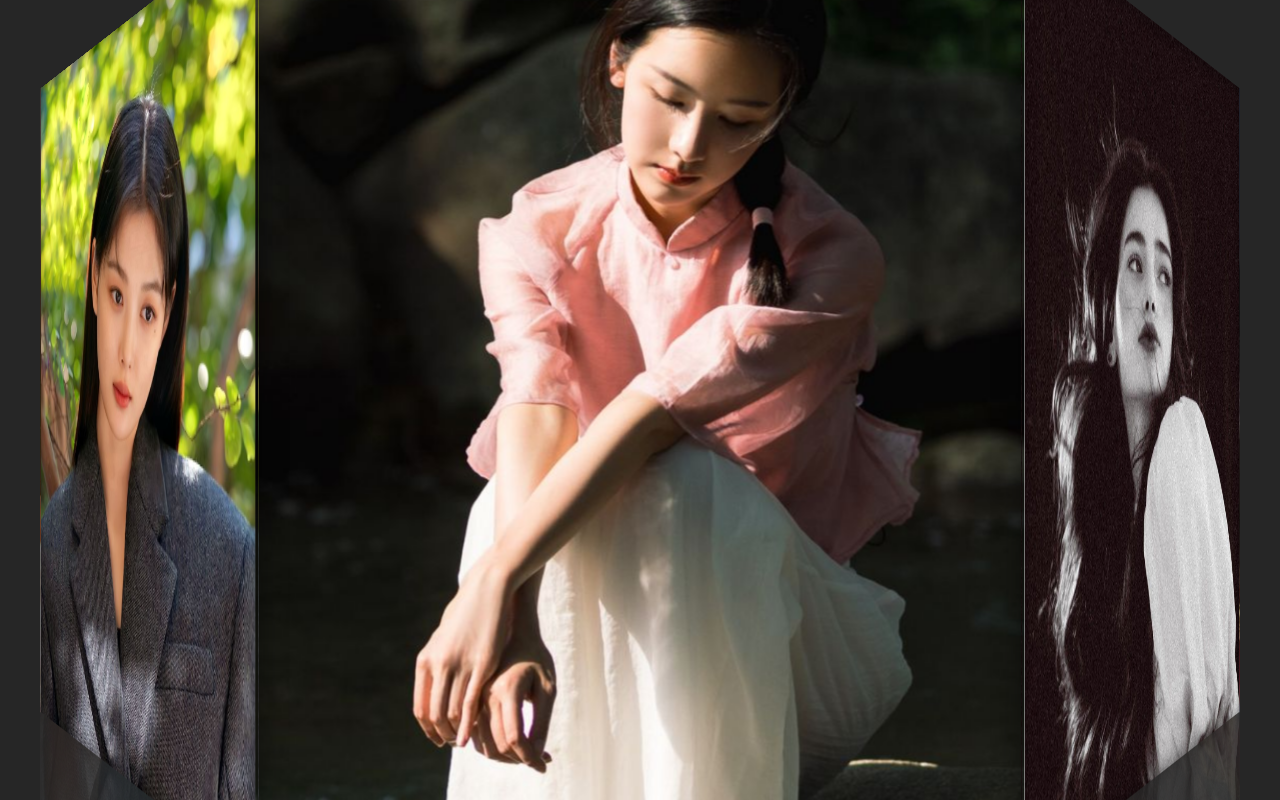
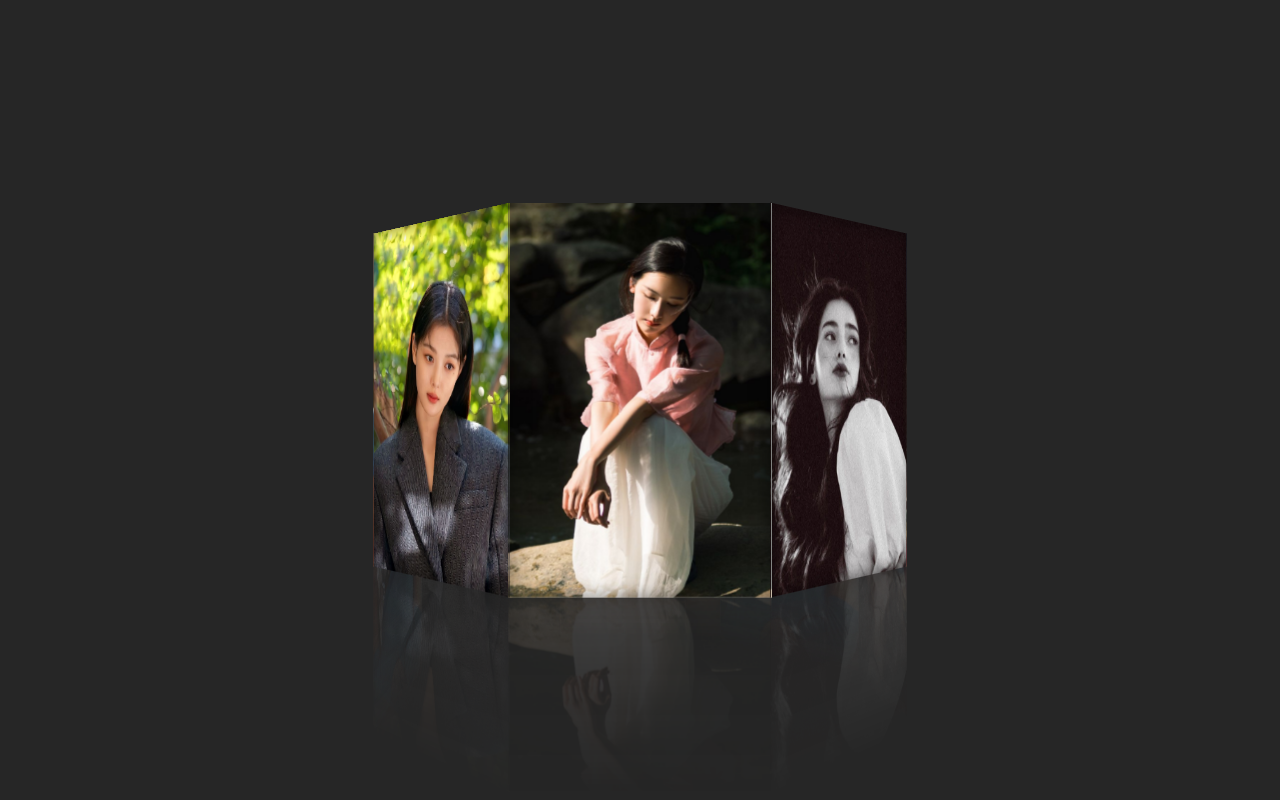
Before and after one commit to Elldiana/3d-image-galery, a plain HTML site: page index.html in a window 1280 px wide. Drawn offline with Linux system fonts and the light colour scheme.

Commit message:
Update style.css

```diff
--- a/style.css
+++ b/style.css
@@ -12,8 +12,8 @@ body{
 }
 .box{
     position: relative;
-    width: 400px;
-    height: 500px;
+    width: 200px;
+    height: 300px;
     transform-style: preserve-3d;
     transform: perspective(1000px);
 }
@@ -24,7 +24,7 @@ body{
     width: 100%;
     height: 100%;
     background: #fff;
-    transform: rotateY(calc(var(--i) * 45deg)) translateZ(480px);
+    transform: rotateY(calc(var(--i) * 45deg)) translateZ(240px);
     -webkit-box-reflect: below 0px linear-gradient(transparent,transparent, #0002);
 }
 .box span img {
```
